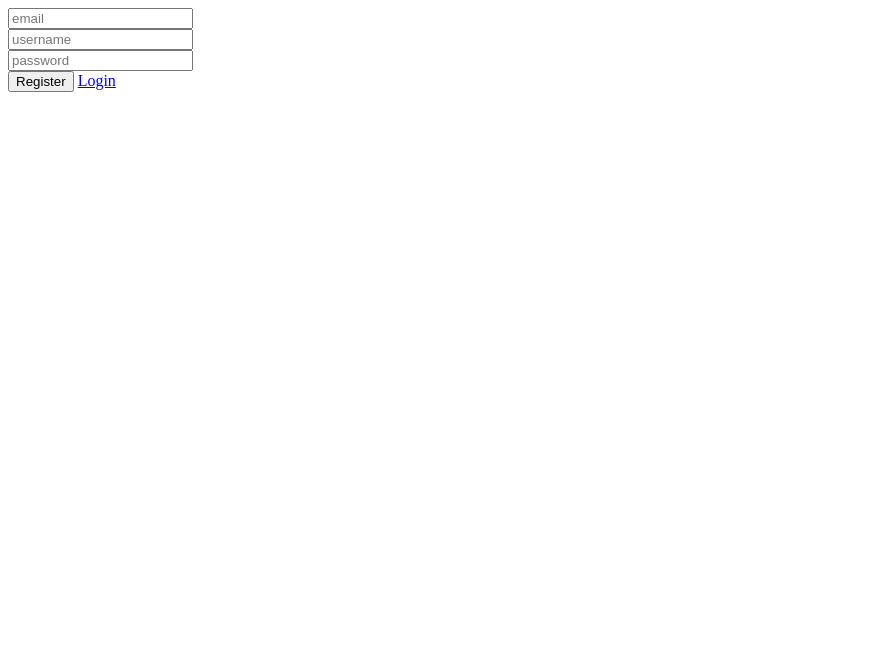
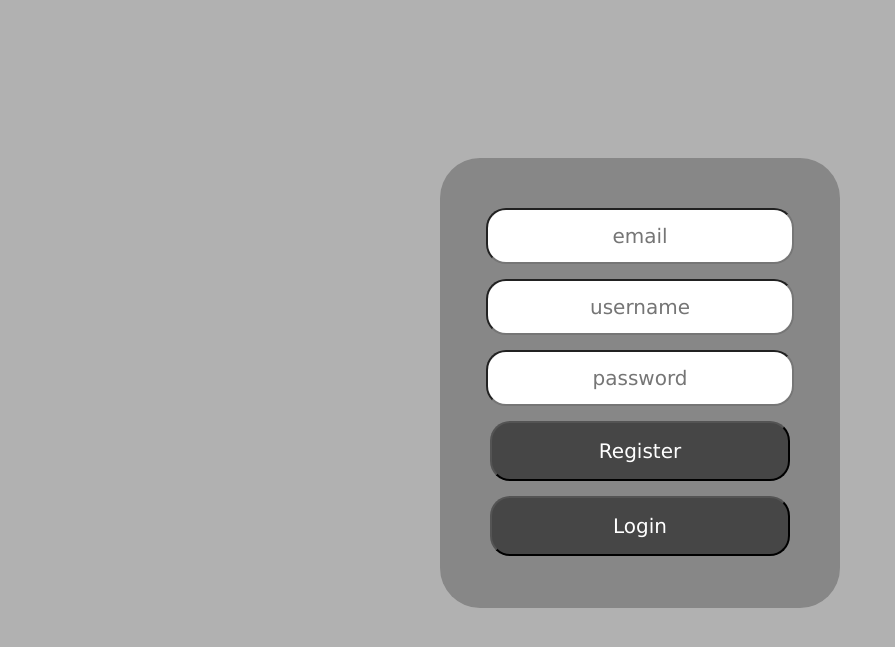
Before and after one commit to yssgood/We-J-, a Flask app: page /register in a window 1280 px wide. Shown: the top 647 px of the page, without its empty margins (0-895 px from the left). Run offline with Flask 2, Linux system fonts and the light colour scheme.

Commit message:
Added UI for Login and Register

```diff
--- a/app.py
+++ b/app.py
@@ -51,7 +51,7 @@ def registerAuth():
 		session['username'] = username
 		return redirect('/home')
 	else:
-		error = 'User already exists, please enter another email'
+		error = 'User already exists, enter another email'
 		return render_template('register.html', error=error)
 
 @app.route('/login')
--- /dev/null
+++ b/static/css/register.css
@@ -0,0 +1,86 @@
+body {
+    background-color: #b1b1b1;
+}
+
+.container {
+    top: 150px;
+    width: 400px;
+    height: 450px;
+    margin: 0 auto;
+    position: relative;
+    text-align: center;
+    border-radius: 40px;
+    background-color: #878787;
+}
+
+.container .error{
+    top: 20px;
+    color: #ffc1c1;
+    position: relative;
+    font-family: verdana;
+}
+
+.container input[type="email"] {
+    top: 50px;
+    width: 300px;
+    height: 50px;
+    font-size: 20px;
+    background: #fff;
+    position: relative;
+    text-align: center;
+    border-radius: 20px;
+    margin-bottom: 15px;
+    font-family: verdana;
+}
+
+.container input[type="username"] {
+    top: 50px;
+    width: 300px;
+    height: 50px;
+    font-size: 20px;
+    background: #fff;
+    position: relative;
+    text-align: center;
+    border-radius: 20px;
+    margin-bottom: 15px;
+    font-family: verdana;
+}
+
+.container input[type="password"] {
+    top: 50px;
+    width: 300px;
+    height: 50px;
+    font-size: 20px;
+    background: #fff;
+    position: relative;
+    text-align: center;
+    border-radius: 20px;
+    margin-bottom: 15px;
+    font-family: verdana;
+}
+
+.container input[type="submit"] {
+    top: 50px;
+    width: 300px;
+    height: 60px;
+    color: white;
+    font-size: 20px;
+    position: relative;
+    border-radius: 20px;
+    margin-bottom: 15px;
+    font-family: verdana;
+    background-color: #464646;
+}
+
+.container input[type="button"] {
+    top: 50px;
+    width: 300px;
+    height: 60px;
+    color: white;
+    font-size: 20px;
+    position: relative;
+    border-radius: 20px;
+    margin-bottom: 15px;
+    font-family: verdana;
+    background-color: #464646;
+}
--- a/templates/register.html
+++ b/templates/register.html
@@ -2,17 +2,24 @@
 <html>
     <head>
         <title>Register</title>
+        <link href="../static/css/register.css" type="text/css" rel="stylesheet">
     </head>
     <body>
-    	{% if error %}
-			<p class="error"><strong>Error:</strong> {{error}}</p>
-		{% endif %}
+        <div class="container">
             <form action="/registerAuth" method="POST">
                 <input type="email" name="email" placeholder="email" required></br>
                 <input type="username" name="username" placeholder="username" required></br>
                 <input type="password" name="password" placeholder="password" pattern=".{6,}" required title="6 characters minimum"></br>
                 <input type="submit" value=Register />
-        	<a href="/login">Login</a>
+                <a href="/login">
+                    <input type="button" value="Login" />
+                </a>
             </form>
+            <div class="error">
+                {% if error %}
+                    <p class="error"><strong>Error:</strong> {{error}}</p>
+                {% endif %}
+            </div>
+        </div>
     </body>
 </html>
```
Also changed, not shown: static/css/login.css (added, +73 -0 lines), templates/login.html (+16 -9 lines). Lines whose indentation alone changed are shown as unchanged.
